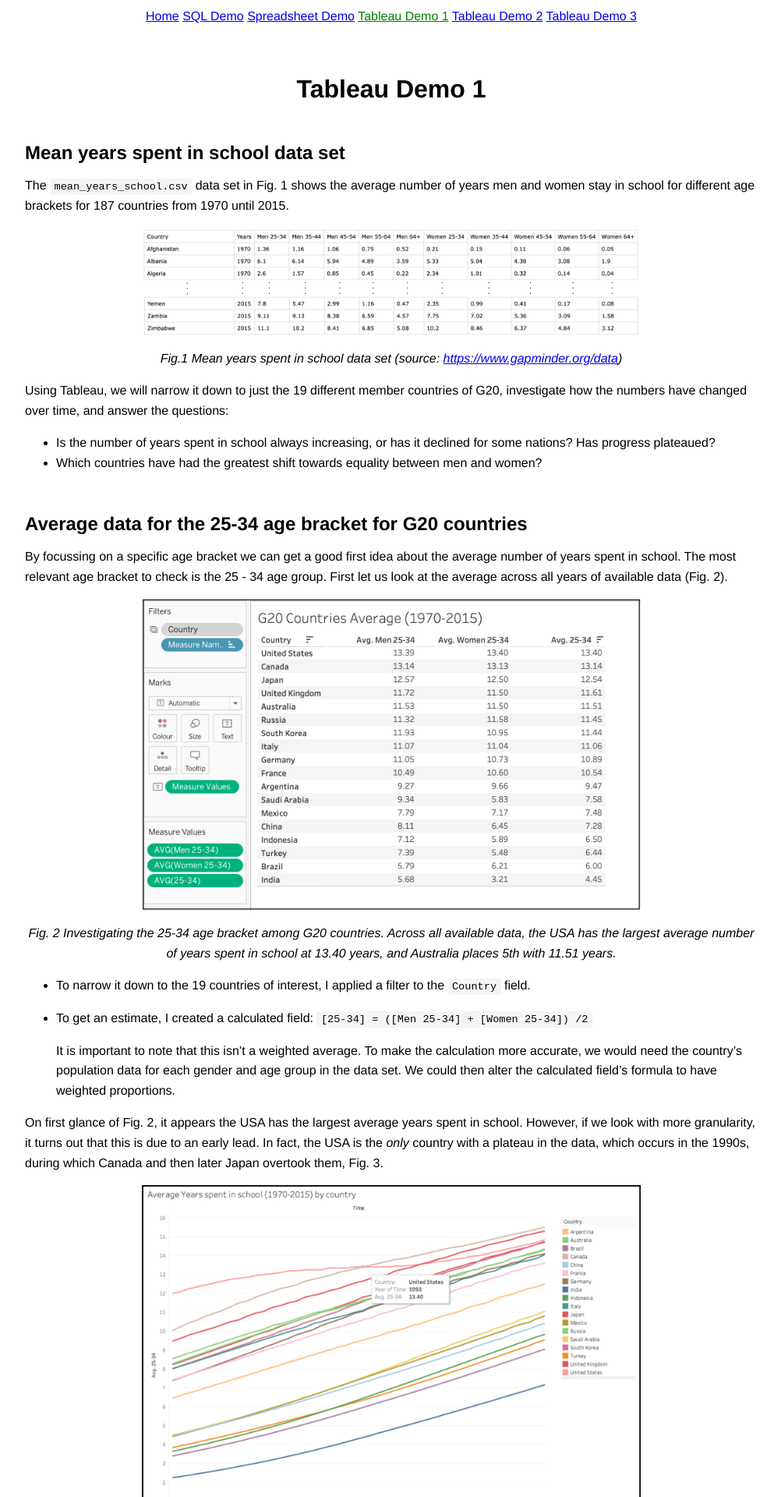
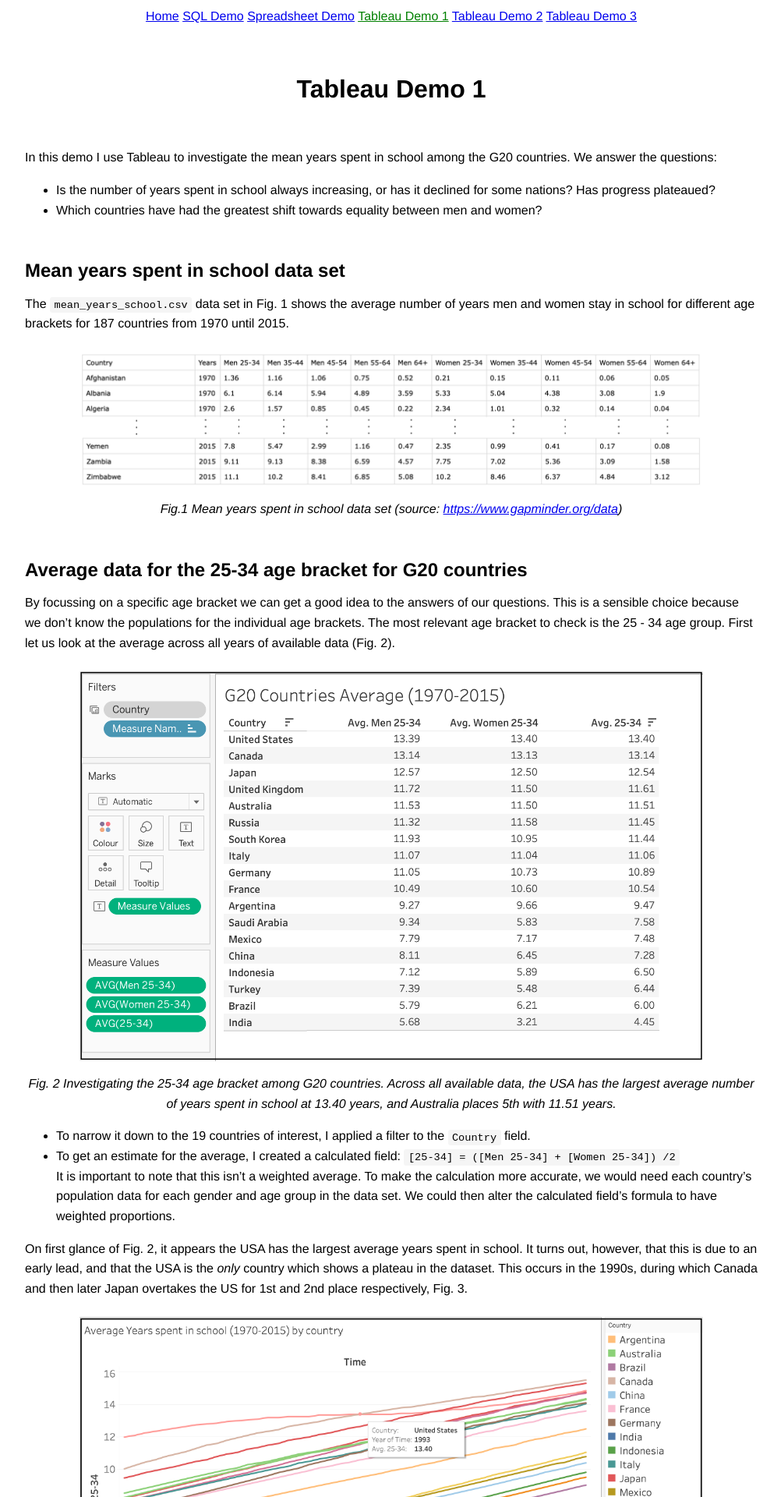
Before and after one commit to bfmkr/portfolio, a Jekyll site: the page built from Tableau Demo 1.md, in a window 1280 px wide. Shown: the top 1920 px of the page at 78% size, without its empty margins (138-1140 px from the left). Built offline with Jekyll 4.4.1, drawn with Linux system fonts in a browser that asks for light colours; some of the changed text lies outside the part shown.

Commit message:
Improve image and image style

```diff
--- a/Tableau Demo 1.md
+++ b/Tableau Demo 1.md
@@ -4,6 +4,16 @@
 ---
 
 # Tableau Demo 1
+
+&nbsp;
+
+In this demo I use Tableau to investigate the mean years spent in school among the G20 countries.
+We answer the questions:
+
+* Is the number of years spent in school always increasing, or has it declined for some nations?
+  Has progress plateaued?
+* Which countries have had the greatest shift towards equality between men and women?
+
 
 ## Mean years spent in school data set
 
@@ -12,17 +22,10 @@
 ![mean-years-school](/assets/images/mean_years_school.png)
 *Fig.1 Mean years spent in school data set (source:  <https://www.gapminder.org/data>)*
 
-Using Tableau, we will narrow it down to just the 19 different member countries of G20, investigate how the numbers have changed over time, and answer the questions:
-
-* Is the number of years spent in school always increasing, or has it declined for some nations?
-  Has progress plateaued?
-* Which countries have had the greatest shift towards equality between men and women?
-
-
-
 ## Average data for the 25-34 age bracket for G20 countries
 
-By focussing on a specific age bracket we can get a good first idea about the average number of years spent in school.
+By focussing on a specific age bracket we can get a good idea to the answers of our questions.
+This is a sensible choice because we don't know the populations for the individual age brackets.
 The most relevant age bracket to check is the 25 - 34 age group.
 First let us look at the average across all years of available data (Fig. 2).
 
@@ -30,31 +33,30 @@
 *Fig. 2 Investigating the 25-34 age bracket among G20 countries. Across all available data, the USA has the largest average number of years spent in school at 13.40 years, and Australia places 5th with 11.51 years.*
 
 * To narrow it down to the 19 countries of interest, I applied a filter to the `Country` field.
-* To get an estimate, I created a calculated field: `[25-34] = ([Men 25-34] + [Women 25-34]) /2`
-
-    It is important to note that this isn't a weighted average.
-    To make the calculation more accurate, we would need the country's population data for each gender and age group in the data set.
-    We could then alter the calculated field's formula to have weighted proportions.
+* To get an estimate for the average, I created a calculated field: `[25-34] = ([Men 25-34] + [Women 25-34]) /2`
+  It is important to note that this isn't a weighted average.
+  To make the calculation more accurate, we would need each country's population data for each gender and age group in the data set.
+  We could then alter the calculated field's formula to have weighted proportions.
 
 On first glance of Fig. 2, it appears the USA has the largest average years spent in school.
-However, if we look with more granularity, it turns out that this is due to an early lead.
- In fact, the USA is the *only* country with a plateau in the data, which occurs in the 1990s, during which Canada and then later Japan overtook them, Fig. 3.
+It turns out, however, that this is due to an early lead, and that the USA is the *only* country which shows a plateau in the dataset.
+ This occurs in the 1990s, during which Canada and then later Japan overtakes the US for 1st and 2nd place respectively, Fig. 3.
 
 ![usa-plateau](assets/images/usa-plateau.png)
-*Fig. 3 In 1993, Canada overtook the USA for top spot for the mean number of years spent in school in the 25-34 age group. Apart from the USA, which has a plateau here for around 10 years, all other countries follow a roughly linear growth.*
+*Fig. 3 In 1993, Canada overtook the USA for top spot for the mean number of years spent in school in the 25-34 age group. All countries follow a roughly linear growth apart from the USA which has a plateau for a span of ~10 years around the year 1990*
 
-TODO: make figure labels larger.
+Fig. 3 answers our first question: the average number of years spent in school appears to be always increasing for the G20 countries, and progress has only stalled in the USA during a 10 year period in the 1990s.
 
 
 ### Rolling averages
 
-To see how the average years spent in school has evolved over time to reach the values in Fig. 2, we can check the rolling average.
+To see how the average years spent in school has evolved over time to reach the values in Fig. 2, we can also check the rolling average.
 This is a useful technique in general for investigating trends in time series data.
 
 * Plot Avg 25-34 versus year for each country.
 * Also plot cumulative average, and the 5 year rolling average.
 
 
-### Ratio
+## Investigating differences between genders over time
 
 To get an idea about equality between men and women we can investigate the ratio, and similarly look at the rolling averages.
--- a/_sass/main.scss
+++ b/_sass/main.scss
@@ -47,8 +47,9 @@
 img {
     border: 0;
     display: block;
-    width: 40em;
+    width: 50em;
     max-width: 90%;
+    margin-top: 1.5rem;
     margin-left: auto;
     margin-right: auto;
 }
```
Also changed, not shown: assets/images/usa-plateau.png.
